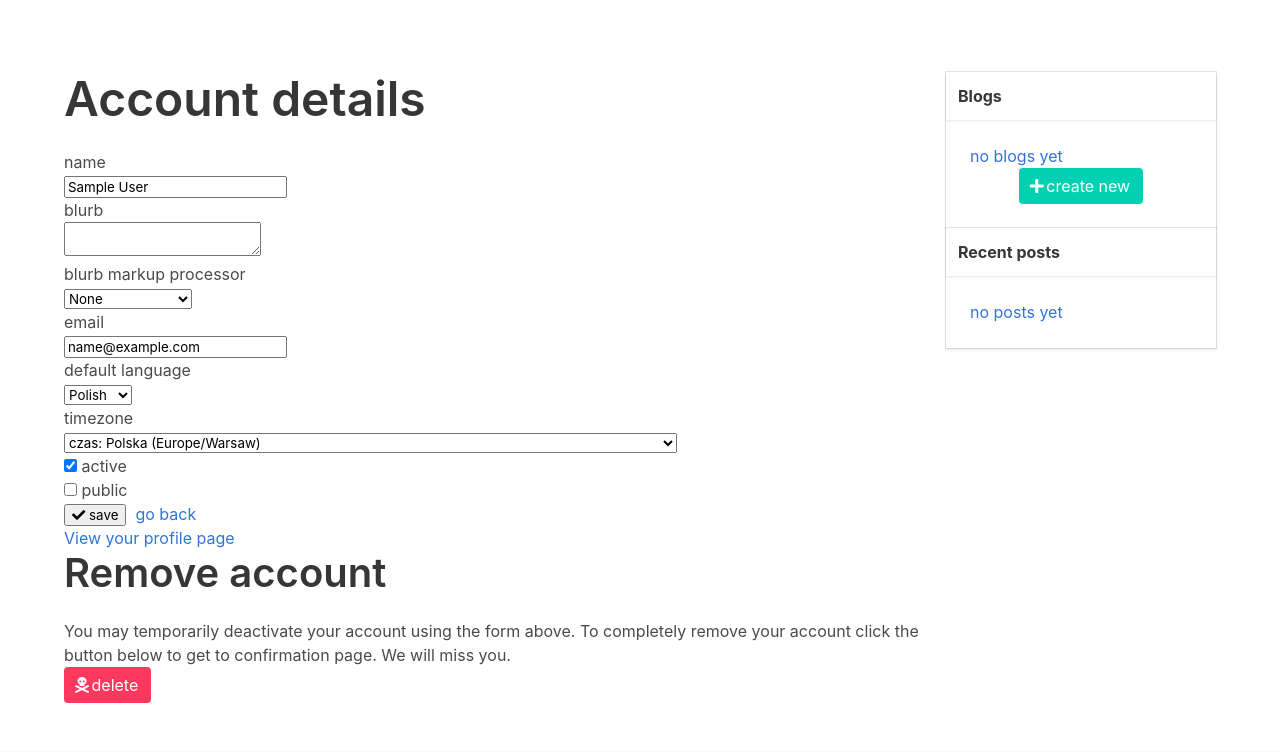
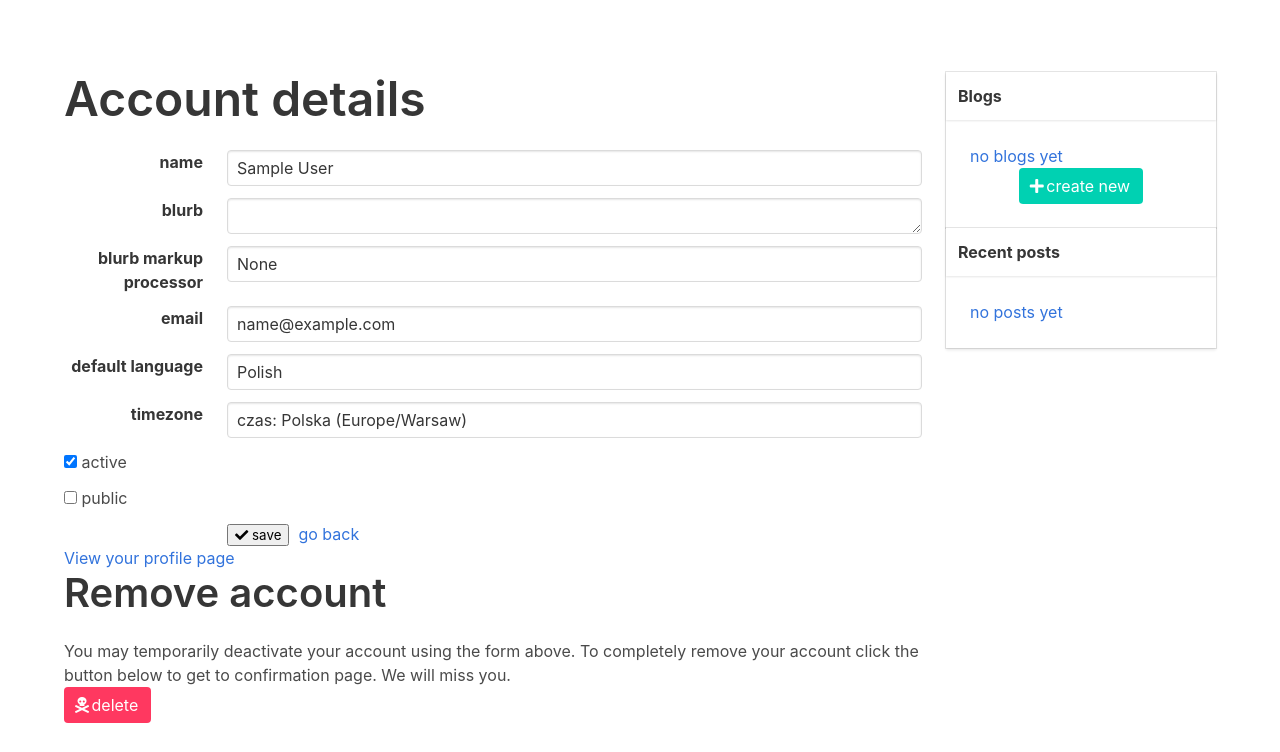
Before and after one commit to zgoda/devlog, a Flask app: page /user in a window 1280 px wide. Shown: the part 52-804 px from the top of the page. Run offline with Flask 2, Linux system fonts and the light colour scheme; the visitor is signed in with stand-in values (Sample User, id 1); data that the repository does not hold is empty; some libraries are stand-ins or nearby versions.

Commit message:
Some field controls are less ugly now

```diff
--- a/src/devlog/templates/macros/forms.jinja
+++ b/src/devlog/templates/macros/forms.jinja
@@ -1,176 +1,83 @@
-{% macro render_field(field, form_type="basic", horizontal_columns=('lg', 2, 10), button_map={}) %}
+{% macro render_field(field) %}
   {# this is a workaround hack for the more straightforward-code of just passing required=required parameter. older versions of wtforms do not have the necessary fix for required=False attributes, but will also not set the required flag in the first place. we skirt the issue using the code below #}
   {% if field.flags.required and not required in kwargs %}
     {% set kwargs = dict(required=True, **kwargs) %}
   {% endif %}
-
-  {% if field.widget.input_type == 'checkbox' %}
-    {% call _hz_form_wrap(horizontal_columns, form_type, True, required=required) %}
-    <div class="form-group form-check{% if form_type == 'inline' %} form-check-inline{% endif %}">
-      <label class="form-check-label">
-        {{ field(class_="form-check-input")|safe }} {{ field.label.text|safe }}
+  <div class="field is-horizontal">
+    {% if field.widget.input_type not in ('checkbox', 'radio') %}
+    <div class="field-label">
+      <label class="label">{{ field.label.text|safe }}</label>
+    </div>
+    {% endif %}
+    <div class="field-body">
+      {% if field.widget.input_type in ('checkbox', 'radio') %}
+      <div class="field is-narrow">
+        <div class="control">
+          <label class="{{ field.widget.input_type }}">
+            {{ field(**kwargs) }} {{ field.label.text|safe }}
           </label>
         </div>
-    {% endcall %}
-  {%- elif field.type == 'RadioField' -%}
-    {# note: A cleaner solution would be rendering depending on the widget, this is just a hack for now, until I can think of something better #}
-    <div class="form-group {% if form_type == 'horizontal' %}row{% endif %}{% if required %} required{% endif %}">
-    {%- if form_type == "inline" %}
-      {{ field.label(class="sr-only")|safe }}
-    {% elif form_type == "horizontal" %}
-      {{ field.label(class="form-control-label " + (" col-%s-%s" % horizontal_columns[0:2]))|safe }}
-    {%- else -%}
-      {{ field.label(class="form-control-label")|safe }}
+        {% if field.errors %}
+        {% for error in field.errors %}
+        <p class="help is-danger">{{ error }}</p>
+        {% endfor %}
         {% endif %}
-    {% if form_type == 'horizontal' %}
-      <div class=" col-{{ horizontal_columns[0] }}-{{ horizontal_columns[2] }}">
+      </div>
+      {% else %}
+      <div class="field">
+        <div class="control">
+          {{ field(class_='input', **kwargs) }}
+        </div>
+        {% if field.errors %}
+        {% for error in field.errors %}
+        <p class="help is-danger">{{ error }}</p>
+        {% endfor %}
         {% endif %}
-    {% for item in field -%}
-      <div class="form-check{% if form_type == 'inline' %} form-check-inline{% endif %}">
-        <label class="form-check-label">
-          {{ item(class_="form-check-input")|safe }} {{ item.label.text|safe }}
-        </label>
-      </div>
-    {% endfor %}
-    {% if form_type == 'horizontal' %}
       </div>
       {% endif %}
     </div>
-  {%- elif field.type == 'FormField' -%}
-    {# note: FormFields are tricky to get right and complex setups requiring these are probably beyond the scope of what this macro tries to do. the code below ensures that things don't break horribly if we run into one, but does not try too hard to get things pretty. #}
-    <fieldset>
-      <legend>{{ field.label }}</legend>
-      {%- for subfield in field %}
-      {% if not is_hidden_field(subfield) -%}
-        {{ render_field(subfield, form_type=form_type, horizontal_columns=horizontal_columns, button_map=button_map) }}
-      {%- endif %}
-      {%- endfor %}
-    </fieldset>
-  {% else -%}
-    <div class="form-group {%- if form_type == 'horizontal' %} row{% endif -%}{%- if field.flags.required %} required{% endif -%}">
-    {%- if form_type == "inline" %}
-      {{ field.label(class="sr-only")|safe }}
-        {% if field.type == 'FileField' %}
-          {% if field.errors %}
-            {{ field(class="form-control-file is-invalid", **kwargs)|safe }}
-          {% else %}
-            {{ field(class="form-control-file", **kwargs)|safe }}
-          {% endif %}
-        {% else %}
-          {% if field.errors %}
-            {{ field(class="form-control mb-2 mr-sm-2 mb-sm-0 is-invalid", **kwargs)|safe }}
-          {% else %}
-            {{ field(class="form-control mb-2 mr-sm-2 mb-sm-0", **kwargs)|safe }}
-          {% endif %}
-        {% endif %}
-{% elif form_type == "horizontal" %}
-{{ field.label(class="form-control-label " + (" col-%s-%s" % horizontal_columns[0:2]))|safe }}
-<div class=" col-{{ horizontal_columns[0] }}-{{ horizontal_columns[2] }}">
-  {% if field.type == 'FileField' %}
-      {% if field.errors %}
-          {{ field(class="form-control-file is-invalid", **kwargs)|safe }}
-      {% else %}
-          {{ field(class="form-control-file", **kwargs)|safe }}
-      {% endif %}
-  {% else %}
-      {% if field.errors %}
-          {{ field(class="form-control is-invalid", **kwargs)|safe }}
-      {% else %}
-          {{ field(class="form-control", **kwargs)|safe }}
-      {% endif %}
-  {% endif %}
   </div>
-{%- if field.errors %}
-  {%- for error in field.errors %}
-      {% call _hz_form_wrap(horizontal_columns, form_type, required=required) %}
-          <div class="invalid-feedback d-block">{{ error }}</div>
-      {% endcall %}
-  {%- endfor %}
-{%- elif field.description -%}
-  {% call _hz_form_wrap(horizontal_columns, form_type, required=required) %}
-      <small class="form-text text-muted">{{ field.description|safe }}</small>
-  {% endcall %}
-{%- endif %}
-{%- else -%}
-{{ field.label(class="form-control-label")|safe }}
-{% if field.type == 'FileField' %}
-  {% if field.errors %}
-      {{ field(class="form-control-file is-invalid", **kwargs)|safe }}
-  {% else %}
-      {{ field(class="form-control-file", **kwargs)|safe }}
-  {% endif %}
-{% else %}
-  {% if field.errors %}
-      {{ field(class="form-control is-invalid", **kwargs)|safe }}
-  {% else %}
-      {{ field(class="form-control", **kwargs)|safe }}
-  {% endif %}
-{% endif %}
-{%- if field.errors %}
-  {%- for error in field.errors %}
-      <div class="invalid-feedback">{{ error }}</div>
-  {%- endfor %}
-{%- elif field.description -%}
-  <small class="form-text text-muted">{{ field.description|safe }}</small>
-{%- endif %}
-{%- endif %}
-</div>
-{% endif %}
-{% endmacro %}
-
-{% macro _hz_form_wrap(horizontal_columns, form_type, add_group=False, required=False) %}
-  {% if form_type == "horizontal" %}
-    {% if add_group %}
-    <div class="form-group row{% if required %} required{% endif %}">
-    {% endif %}
-    <div class="offset-{{ horizontal_columns[0] }}-{{ horizontal_columns[1] }} col-{{ horizontal_columns[0] }}-{{ horizontal_columns[2] }}">
-  {% endif %}
-  {{ caller() }}
-  {% if form_type == "horizontal" %}
-    {% if add_group %}</div>{% endif %}
-    </div>
-  {% endif %}
 {% endmacro %}
 
 {% macro form_errors(form, hiddens=True) %}
   {%- if form.errors %}
     {%- for fieldname, errors in form.errors.items() %}
-      {%- if is_hidden_field(form[fieldname]) and hiddens or
-        not is_hidden_field(form[fieldname]) and hiddens != 'only' %}
+      {%- if (is_hidden_field(form[fieldname]) and hiddens) or (not is_hidden_field(form[fieldname]) and hiddens != 'only') %}
         {%- for error in errors %}
-          <div class="invalid-feedback">{{ error }}</div>
+          <div class="help is-danger">{{ error }}</div>
         {%- endfor %}
       {%- endif %}
     {%- endfor %}
   {%- endif %}
 {%- endmacro %}
 
-{% macro render_form_fields(form, form_type="horizontal", horizontal_columns=('sm', 2, 10)) %}
+{% macro render_form_fields(form) %}
   {{ form.hidden_tag() }}
   {{ form_errors(form, hiddens='only') }}
   {%- for field in form %}
     {% if not is_hidden_field(field) -%}
-      {{ render_field(
-        field,
-        form_type=form_type,
-        horizontal_columns=horizontal_columns,
-        button_map=button_map) }}
+      {{ render_field(field) }}
     {%- endif %}
   {%- endfor %}
 {%- endmacro %}
 
 {% macro render_form_buttons(buttons) %}
-<div class="form-group row">
-  <div class="offset-sm-2 col-sm-10">
+<div class="field is-horizontal">
+  <div class="field-label"></div>
+  <div class="field-body">
+    <div class="field">
+      <div class="control">
         {%- for button in buttons %}
         {{ button.render() }}&nbsp;
         {%- endfor %}
       </div>
     </div>
+  </div>
+</div>
 {%- endmacro %}
 
 {% macro render_form(form, action) %}
-<form method="post" action="{{ action }}" class="form form-horizontal" role="form">
+<form method="post" action="{{ action }}" role="form">
 {{ render_form_fields(form) }}
 {{ render_form_buttons(form.buttons) }}
 </form>
```
Lines whose indentation alone changed are shown as unchanged.
